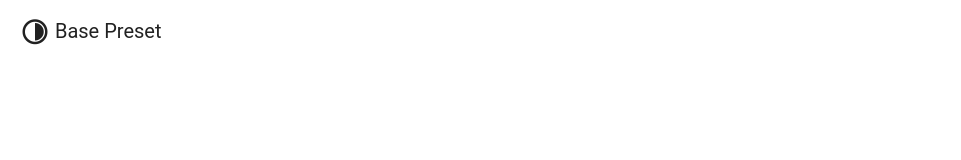
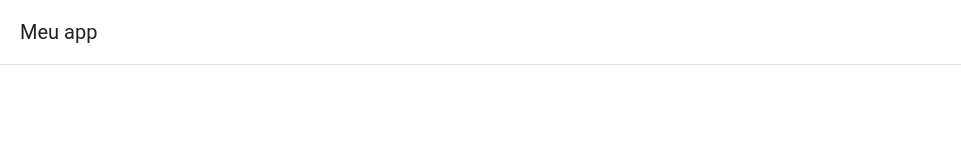
Before and after one commit to pedrops244/vueProject, a Vue app: page / in a window 1280 px wide. Shown: the top 160 px of the page, without its empty margins (0-961 px from the left). Built offline with nearby package versions, Linux system fonts and the light colour scheme.

Commit message:
creating a v-app-bar

```diff
--- a/src/App.vue
+++ b/src/App.vue
@@ -1,7 +1,14 @@
 <template>
-  <router-view />
+   <v-app>
+      <v-app-bar flat class="border-b">
+         <v-app-bar-title>Meu app</v-app-bar-title>
+      </v-app-bar>
+      <v-main>
+         <HelloWorld />
+      </v-main>
+   </v-app>
 </template>
 
 <script setup>
-  //
+import HelloWorld from './components/HelloWorld.vue';
 </script>
--- a/src/plugins/index.js
+++ b/src/plugins/index.js
@@ -1,15 +1,6 @@
-/**
- * plugins/index.js
- *
- * Automatically included in `./src/main.js`
- */
+// Plugins
+import vuetify from './vuetify';
 
-// Plugins
-import vuetify from './vuetify'
-import router from '../router'
-
-export function registerPlugins (app) {
-  app
-    .use(vuetify)
-    .use(router)
+export function registerPlugins(app) {
+   app.use(vuetify);
 }
```
Also changed, not shown: src/components/HelloWorld.vue (+3 -15 lines), src/plugins/vuetify.js (+4 -13 lines).
